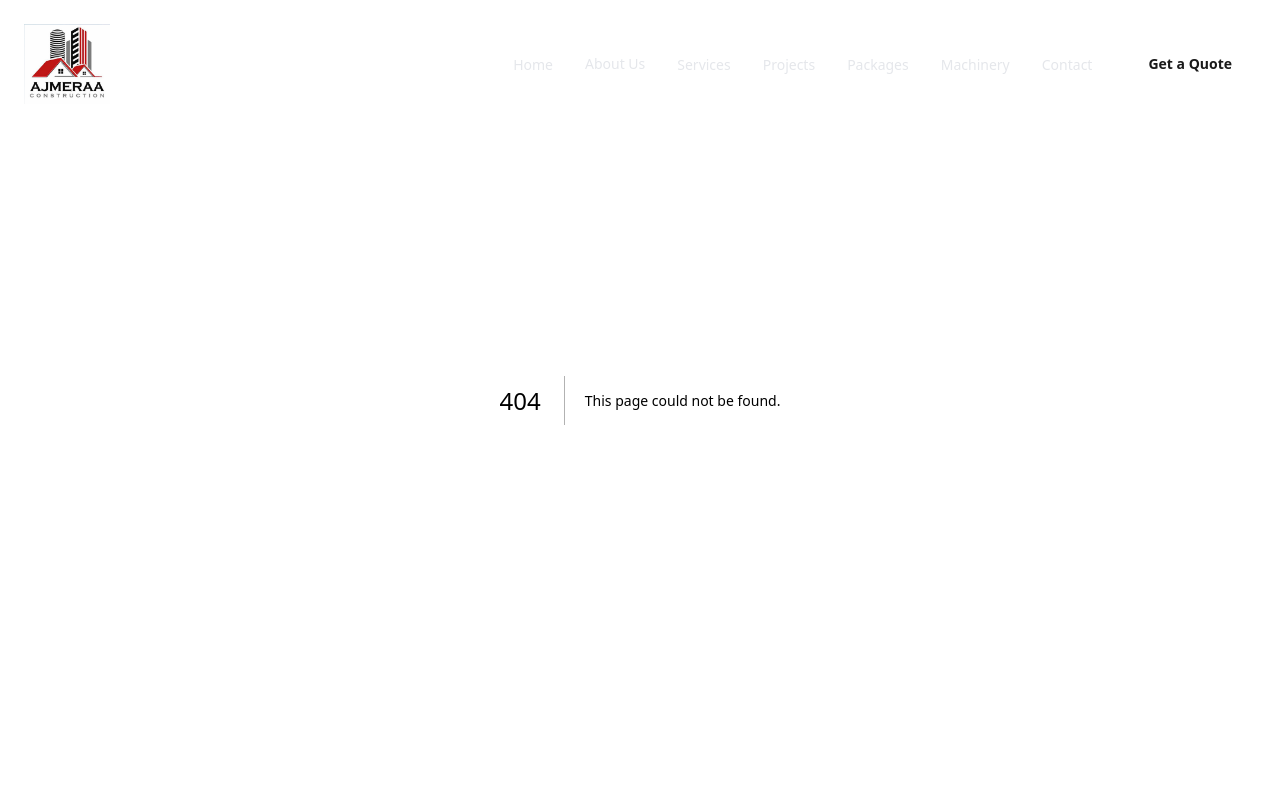
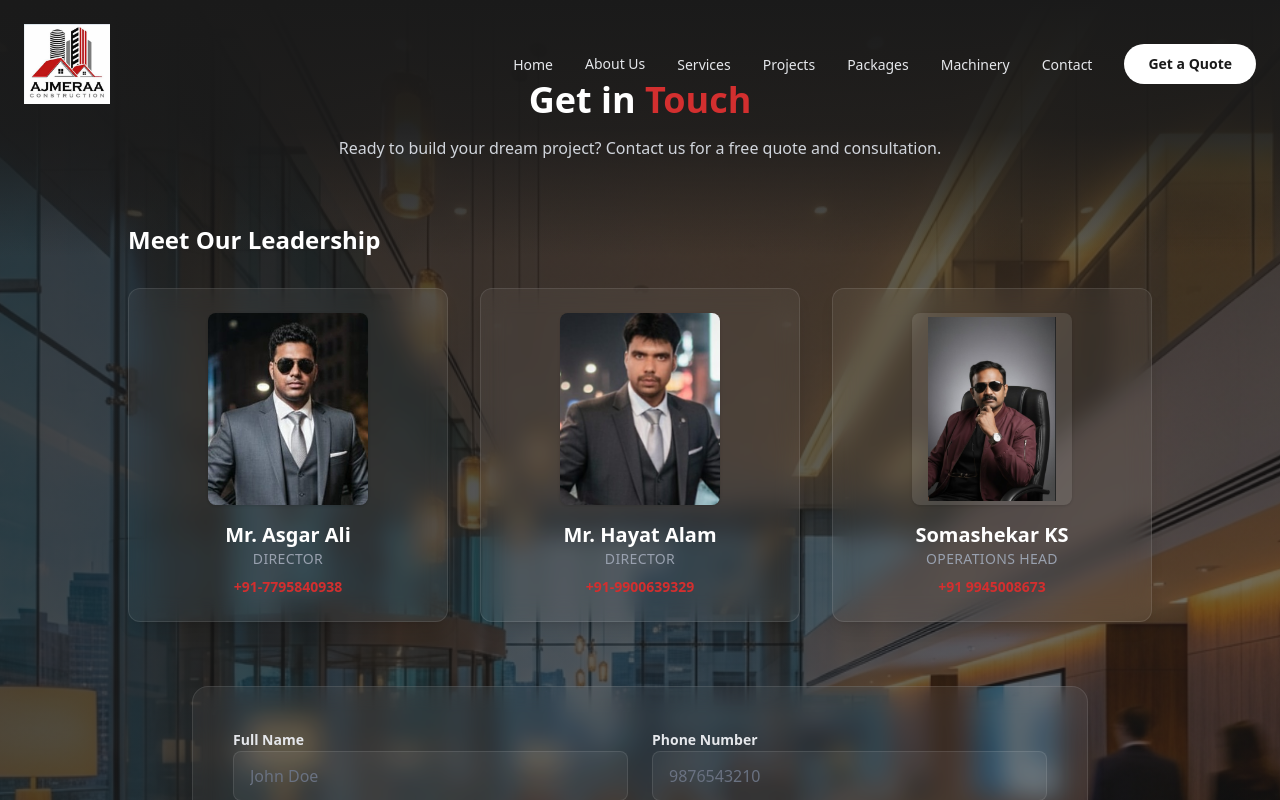
Before and after one commit to Pajja28/ajmeeraconstruction, a Next.js app: page /contact in a window 1280 px wide. Before the commit this address had no page. Shown: the top 800 px of the page. Built offline with nearby package versions, Linux system fonts and the light colour scheme.

Commit message:
feat: improve SEO, add contact page, and optimize images

```diff
--- /dev/null
+++ b/src/app/contact/page.tsx
@@ -0,0 +1,19 @@
+import { Suspense } from "react";
+import Contact from "@/components/Contact";
+import Navbar from "@/components/Navbar";
+import Footer from "@/components/Footer";
+
+export const metadata = {
+    title: "Contact Us | Ajmeraa Constructions Private Ltd",
+    description: "Get in touch with Ajmeraa Constructions for premium residential and commercial projects in Bengaluru. Call now for a free consultation.",
+};
+
+export default function ContactPage() {
+    return (
+        <main className="min-h-screen">
+            <Suspense fallback={<div>Loading...</div>}>
+                <Contact />
+            </Suspense>
+        </main>
+    );
+}
--- a/src/app/layout.tsx
+++ b/src/app/layout.tsx
@@ -8,17 +8,17 @@ const inter = Inter({
 });
 
 export const metadata: Metadata = {
-  title: "Ajmeraa Construction | Bengaluru's Construction Excellence",
+  title: "Ajmeraa Constructions Private Ltd | Bengaluru's Construction Excellence",
   description: "Leading construction company in Bengaluru specializing in premium Residential, Commercial, and Infrastructure projects. Trust, transparency, and quality guaranteed.",
   keywords: ["Construction", "Bengaluru", "Builders", "Residential", "Commercial", "Infrastructure", "Ajmeraa", "Real Estate"],
   openGraph: {
     title: "Ajmeraa Construction | Building Dreams",
     description: "Specializing in Residential, Commercial, and Infrastructure projects with a focus on trust and transparency.",
-    url: "https://ajmeraconstruction.com",
+    url: "https://ajmeraaconstruction.org",
     siteName: "Ajmeraa Construction",
     images: [
       {
-        url: "/images/og-image.jpg", // We might not have this, but good to have the tag structure
+        url: "/images/logo.png",
         width: 1200,
         height: 630,
       },
@@ -26,7 +26,7 @@ export const metadata: Metadata = {
     locale: "en_US",
     type: "website",
   },
-  metadataBase: new URL('https://ajmeraconstruction.com'),
+  metadataBase: new URL('https://ajmeraaconstruction.org'),
 };
 
 import Navbar from "@/components/Navbar";
@@ -36,10 +36,55 @@ export default function RootLayout({
 }: Readonly<{
   children: React.ReactNode;
 }>) {
+  const jsonLd = {
+    "@context": "https://schema.org",
+    "@type": "GeneralContractor",
+    "name": "Ajmeraa Constructions Private Ltd",
+    "image": "https://ajmeraaconstruction.org/images/logo.png",
+    "url": "https://ajmeraaconstruction.org",
+    "telephone": "+917795840938",
+    "address": {
+      "@type": "PostalAddress",
+      "streetAddress": "SLV Complex, Kattigenahalli",
+      "addressLocality": "Bengaluru",
+      "postalCode": "560063",
+      "addressCountry": "IN"
+    },
+    "contactPoint": {
+      "@type": "ContactPoint",
+      "telephone": "+917795840938",
+      "contactType": "customer service",
+      "areaServed": "IN",
+      "availableLanguage": ["en", "kn", "hi"]
+    },
+    // "geo": {
+    //   "@type": "GeoCoordinates",
+    //   "latitude": 12.9716, // Approximate, update if known
+    //   "longitude": 77.5946
+    // },
+    "openingHoursSpecification": {
+      "@type": "OpeningHoursSpecification",
+      "dayOfWeek": [
+        "Monday",
+        "Tuesday",
+        "Wednesday",
+        "Thursday",
+        "Friday",
+        "Saturday"
+      ],
+      "opens": "09:00",
+      "closes": "18:00"
+    }
+  };
+
   return (
     <html lang="en">
       <body className={`${inter.variable} antialiased bg-white text-dark-slate`}>
         <Navbar />
+        <script
+          type="application/ld+json"
+          dangerouslySetInnerHTML={{ __html: JSON.stringify(jsonLd) }}
+        />
         {children}
       </body>
     </html>
--- a/src/app/robots.ts
+++ b/src/app/robots.ts
@@ -7,6 +7,6 @@ export default function robots(): MetadataRoute.Robots {
             allow: '/',
             disallow: '/private/',
         },
-        sitemap: 'https://ajmeraconstruction.com/sitemap.xml',
+        sitemap: 'https://ajmeraaconstruction.org/sitemap.xml',
     };
 }
--- a/src/app/sitemap.ts
+++ b/src/app/sitemap.ts
@@ -1,7 +1,7 @@
 import { MetadataRoute } from 'next';
 
 export default function sitemap(): MetadataRoute.Sitemap {
-    const baseUrl = 'https://ajmeraconstruction.com'; // Replace with actual domain whenever available
+    const baseUrl = 'https://ajmeraaconstruction.org';
 
     return [
         {
@@ -46,5 +46,11 @@ export default function sitemap(): MetadataRoute.Sitemap {
             changeFrequency: 'yearly',
             priority: 0.5,
         },
+        {
+            url: `${baseUrl}/contact`,
+            lastModified: new Date(),
+            changeFrequency: 'monthly',
+            priority: 0.8,
+        },
     ];
 }
--- a/src/components/Contact.tsx
+++ b/src/components/Contact.tsx
@@ -110,13 +110,15 @@ export default function Contact() {
                         {/* Director 1: Asgar Ali */}
                         <div className="bg-white/5 backdrop-blur-md p-6 rounded-xl shadow-lg border border-white/10 flex flex-col items-center gap-4 text-center hover:bg-white/10 transition-colors group">
                             <div className="w-40 h-48 shrink-0 overflow-hidden rounded-lg shadow-sm">
-                                <img
+                                <Image
                                     src="/images/asgar-ali.jpg"
                                     alt="Mr. Asgar Ali"
+                                    width={160}
+                                    height={192}
                                     className="w-full h-full object-cover group-hover:scale-105 transition-transform duration-500"
-                                    onError={(e) => {
-                                        (e.target as HTMLImageElement).style.display = 'none';
-                                        (e.target as HTMLImageElement).nextElementSibling!.classList.remove('hidden');
+                                    onError={(e: any) => {
+                                        e.target.style.display = 'none';
+                                        e.target.nextElementSibling!.classList.remove('hidden');
                                     }}
                                 />
                                 <div className="w-full h-full bg-gray-700 flex items-center justify-center hidden">
@@ -135,13 +137,15 @@ export default function Contact() {
                         {/* Director 2: Hayat Alam */}
                         <div className="bg-white/5 backdrop-blur-md p-6 rounded-xl shadow-lg border border-white/10 flex flex-col items-center gap-4 text-center hover:bg-white/10 transition-colors group">
                             <div className="w-40 h-48 shrink-0 overflow-hidden rounded-lg shadow-sm">
-                                <img
+                                <Image
                                     src="/images/hayat-alam.jpg"
                                     alt="Mr. Hayat Alam"
+                                    width={160}
+                                    height={192}
                                     className="w-full h-full object-cover group-hover:scale-105 transition-transform duration-500"
-                                    onError={(e) => {
-                                        (e.target as HTMLImageElement).style.display = 'none';
-                                        (e.target as HTMLImageElement).nextElementSibling!.classList.remove('hidden');
+                                    onError={(e: any) => {
+                                        e.target.style.display = 'none';
+                                        e.target.nextElementSibling!.classList.remove('hidden');
                                     }}
                                 />
                                 <div className="w-full h-full bg-gray-700 flex items-center justify-center hidden">
@@ -160,13 +164,15 @@ export default function Contact() {
                         {/* Operations Head */}
                         <div className="bg-white/5 backdrop-blur-md p-6 rounded-xl shadow-lg border border-white/10 flex flex-col items-center gap-4 text-center hover:bg-white/10 transition-colors group">
                             <div className="w-40 h-48 shrink-0 overflow-hidden rounded-lg shadow-sm bg-white/10 flex items-center justify-center p-1">
-                                <img
+                                <Image
                                     src="/images/somashekar-ks.png"
                                     alt="Somashekar KS"
+                                    width={160}
+                                    height={192}
                                     className="w-full h-full object-contain group-hover:scale-105 transition-transform duration-500"
-                                    onError={(e) => {
-                                        (e.target as HTMLImageElement).style.display = 'none';
-                                        (e.target as HTMLImageElement).nextElementSibling!.classList.remove('hidden');
+                                    onError={(e: any) => {
+                                        e.target.style.display = 'none';
+                                        e.target.nextElementSibling!.classList.remove('hidden');
                                     }}
                                 />
                                 <div className="w-full h-full bg-gray-700 flex items-center justify-center hidden">
--- a/src/components/Navbar.tsx
+++ b/src/components/Navbar.tsx
@@ -39,7 +39,7 @@ export default function Navbar() {
         { name: "Projects", href: "/#projects" },
         { name: "Packages", href: "/#packages" },
         { name: "Machinery", href: "/#machinery" },
-        { name: "Contact", href: "/#contact" },
+        { name: "Contact", href: "/contact" },
     ];
 
     const [openDropdown, setOpenDropdown] = useState<string | null>(null);
@@ -115,7 +115,7 @@ export default function Navbar() {
                         </div>
                     ))}
                     <Link
-                        href="/#contact"
+                        href="/contact"
                         className={cn(
                             "hidden lg:inline-flex items-center justify-center px-6 py-2.5 text-sm font-semibold transition-all rounded-full focus:outline-none focus:ring-2 focus:ring-red-600 focus:ring-offset-2",
                             isScrolled
@@ -172,7 +172,7 @@ export default function Navbar() {
                         </div>
                     ))}
                     <Link
-                        href="/#contact"
+                        href="/contact"
                         className="w-full text-center px-6 py-3 text-base font-semibold text-white bg-primary rounded-lg hover:bg-red-700"
                         onClick={() => setIsMobileMenuOpen(false)}
                     >
```
